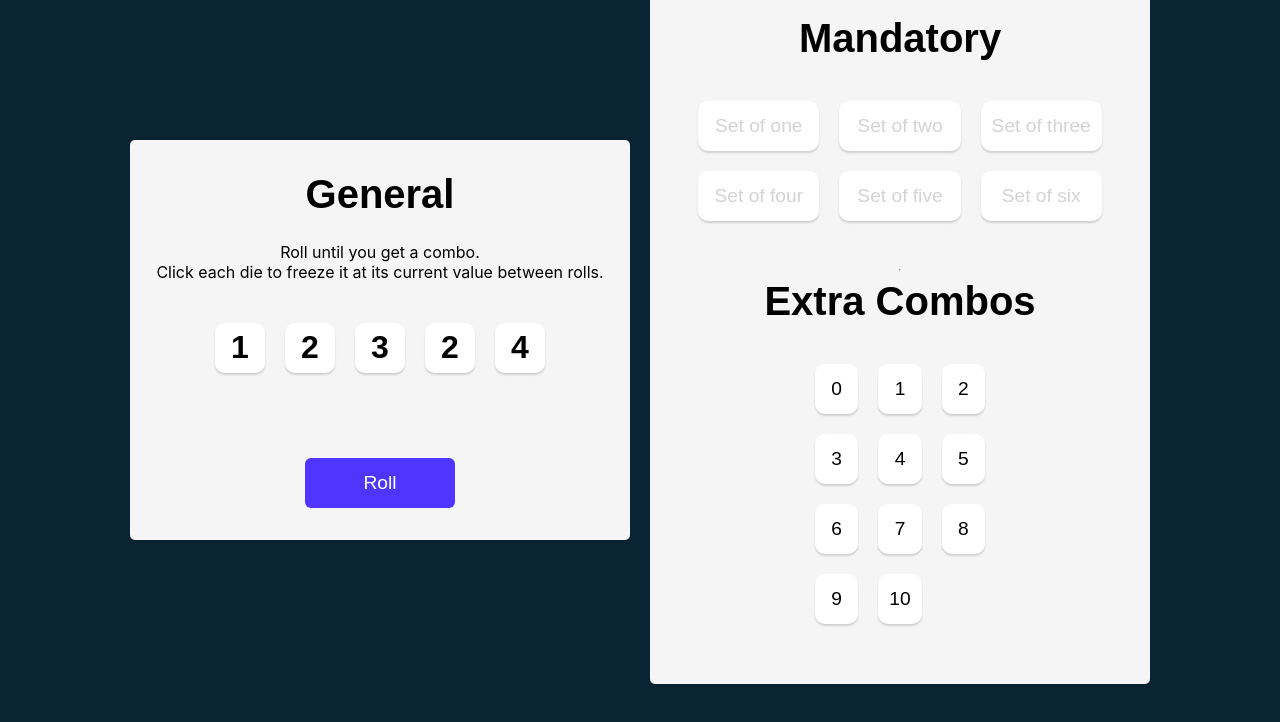
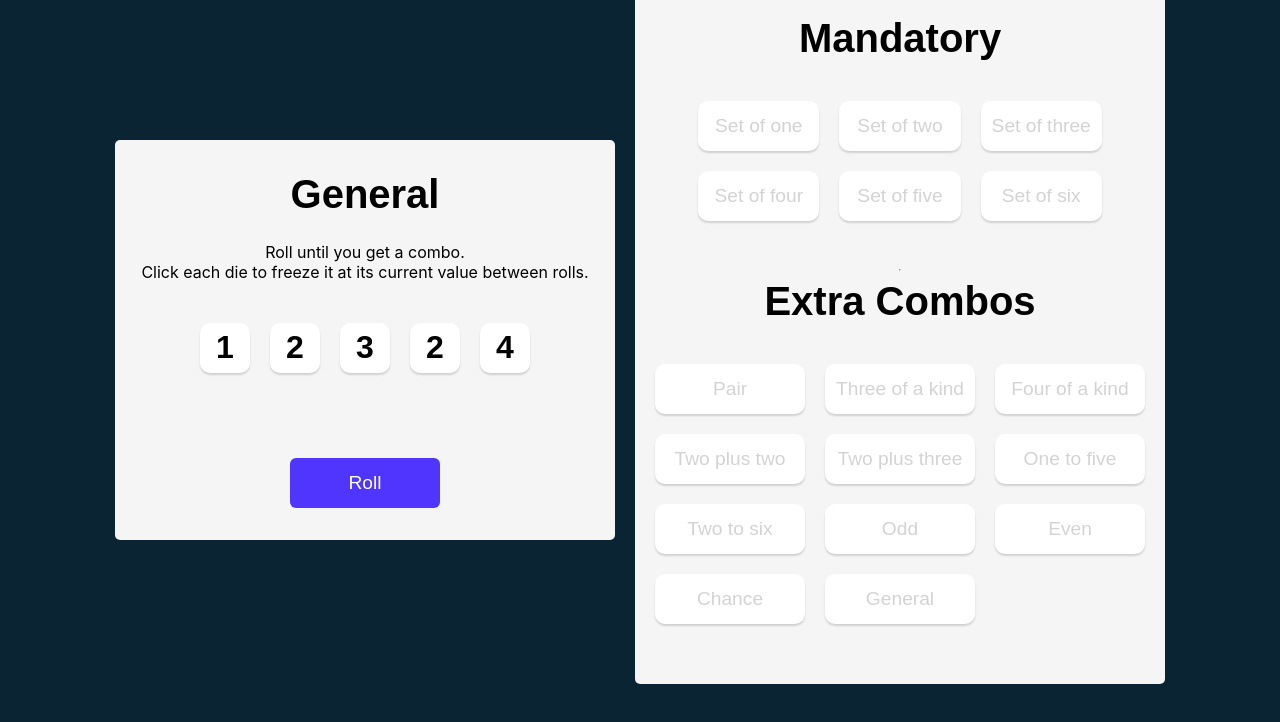
Before and after one commit to Axxxll/react-tenzies-game, a React (Vite) app: page / in a window 1280 px wide. Shown: the top 722 px of the page. Built offline with nearby package versions, Linux system fonts and the light colour scheme.

Commit message:
App.tsx: adgusting for changes made in getCombinations.tsx

```diff
--- a/src/App.tsx
+++ b/src/App.tsx
@@ -19,7 +19,7 @@ function App() {
 
 
   const mandatoryCombinationsElements = combinations.mandatory.map(item => <Combinations key={item.id} combo={item.combo} comboState={item.comboState} isSelected={item.selected} select={() => {selectCombo(item.id)}} />)
-  const extraCombinationsElements = Object.keys(combinations.extra).map(key => <Combinations key={key} combo={key} comboState={combinations.extra[key as keyof typeof combinations.extra]} isSelected={false} select={() => {selectCombo(key)}} />)
+  const extraCombinationsElements = combinations.extra.map(item => <Combinations key={item.id} combo={item.combo} comboState={item.comboState} isSelected={item.selected} select={() => {selectCombo(item.id)}} />)
 
   function allNewDice() {
     const newDiceArr = []
```
